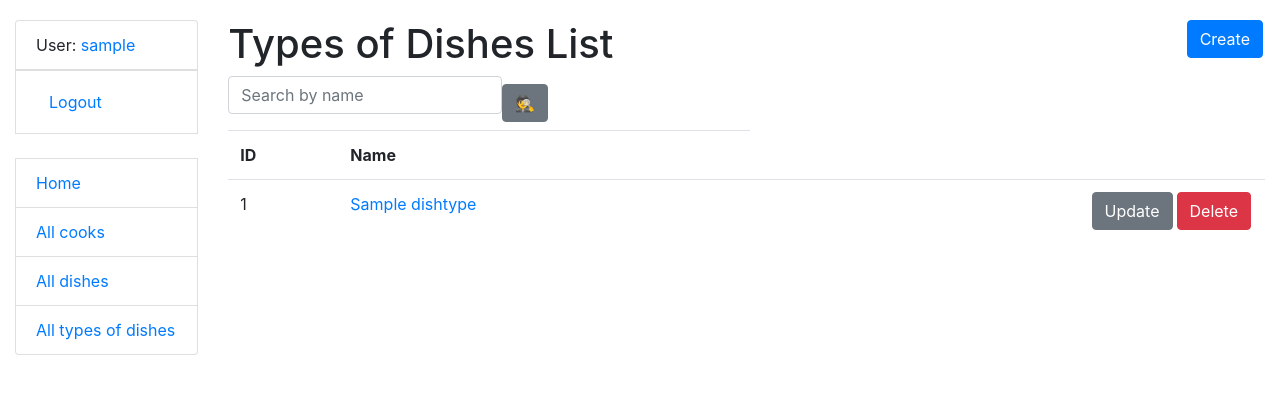
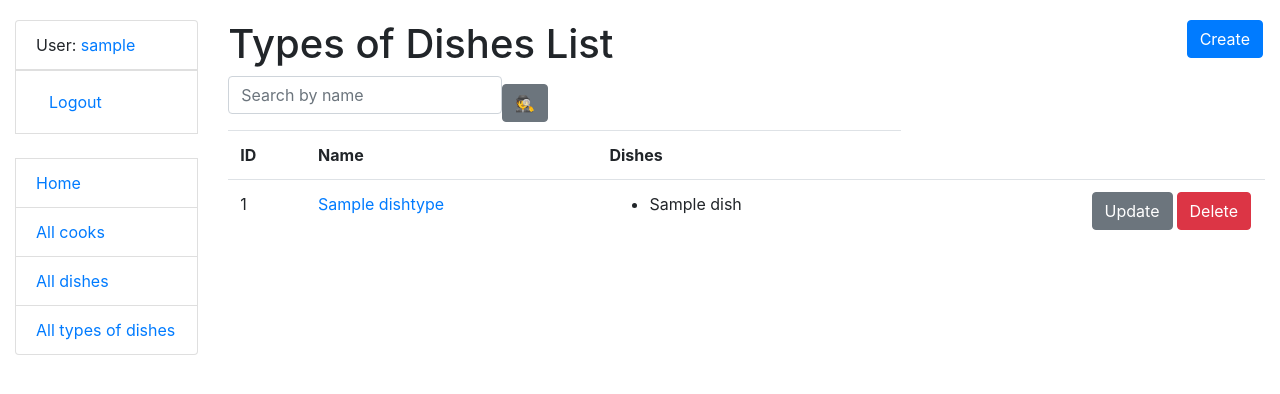
Before and after one commit to Illya-Maznitskiy/restaurant-kitchen-service, a Django app: page /dishtypes/ in a window 1280 px wide. Shown: the top 394 px of the page. Run offline with Django 5.2, Linux system fonts and the light colour scheme; a user stored in the database is signed in; tables that the repository leaves empty hold one stand-in row (values such as "Sample post"); some libraries are stand-ins or nearby versions.

Commit message:
improve style for dish_detail and dishtype_list pages

```diff
--- a/templates/restaurant_kitchen/dish_detail.html
+++ b/templates/restaurant_kitchen/dish_detail.html
@@ -2,7 +2,9 @@
 
 {% block content %}
   <h1>{{ dish.name }}</h1>
-  <p>Dish type: {{ dish.dish_type.name }}</p>
+  <p><strong>Dish type:</strong> {{ dish.dish_type.name }}</p>
+  <p><strong>Description:</strong> {{ dish.description }}</p>
+  <p><strong>Price:</strong> ${{ dish.price }}</p>
   <div>
     <a href="{% url 'restaurant_kitchen:dish-delete' pk=dish.id %}" class="btn btn-danger link-to-page">Delete</a>
     <a href="{% url 'restaurant_kitchen:dish-update' pk=dish.id %}" class="btn btn-secondary link-to-page">Update</a>
--- a/templates/restaurant_kitchen/dishtype_list.html
+++ b/templates/restaurant_kitchen/dishtype_list.html
@@ -19,12 +19,22 @@
       <tr>
         <th>ID</th>
         <th>Name</th>
+        <th>Dishes</th>
       </tr>
 
       {% for type in dish_type_list %}
         <tr>
           <td>{{ type.id }}</td>
           <td><a href="{% url 'restaurant_kitchen:dish-type-detail' pk=type.id %}">{{ type.name }}</a></td>
+          <td>
+              <ul>
+                {% for dish in type.dish_set.all %}
+                  <li>{{ dish.name }}</li>
+                {% empty %}
+                  <li>No dishes available</li>
+                {% endfor %}
+              </ul>
+            </td>
           <td>
             <a href="{% url 'restaurant_kitchen:dish-type-delete' pk=type.id %}" class="btn btn-danger link-to-page">Delete</a>
             <a href="{% url 'restaurant_kitchen:dish-type-update' pk=type.id %}" class="btn btn-secondary link-to-page">Update</a>
```
